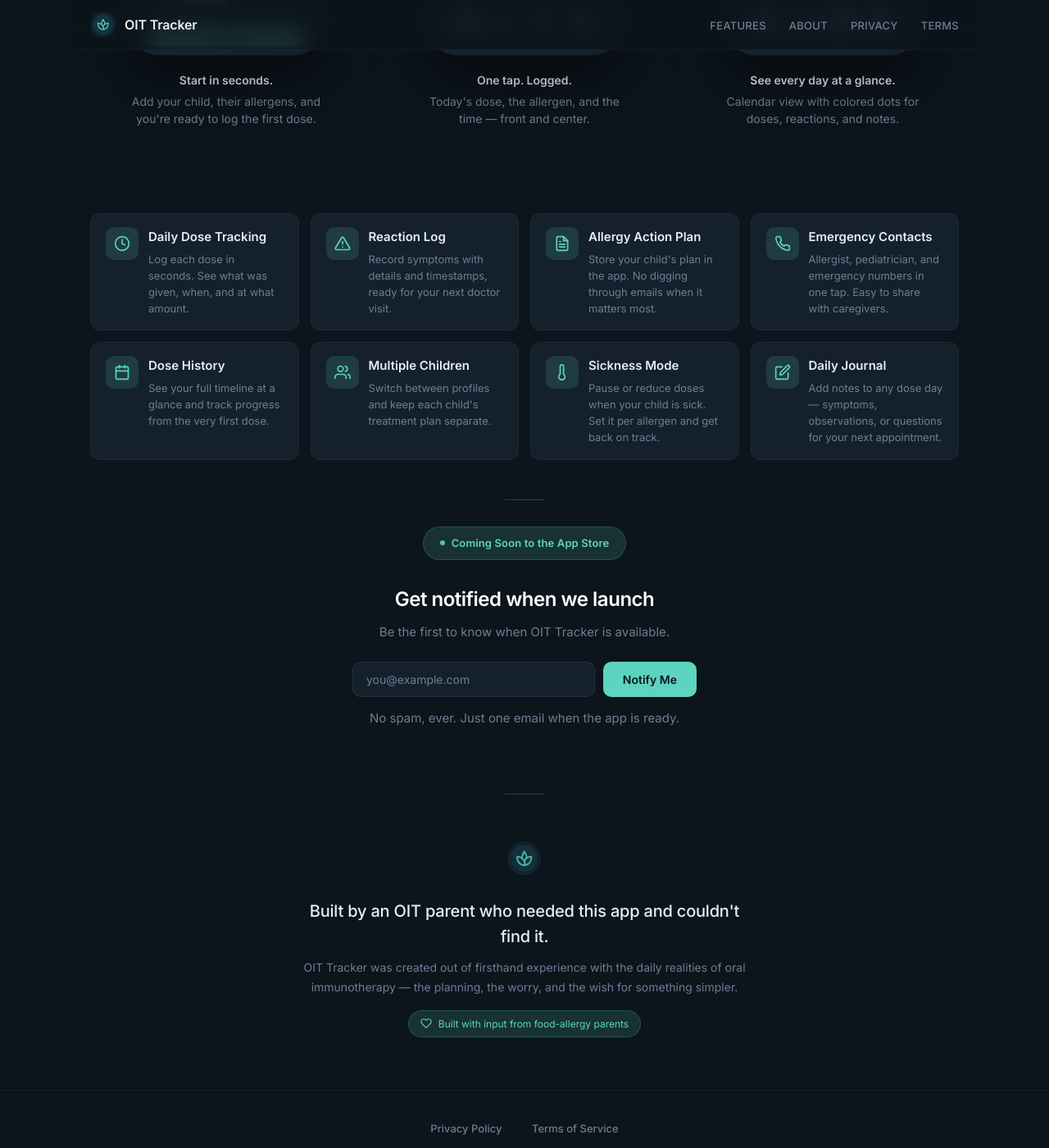
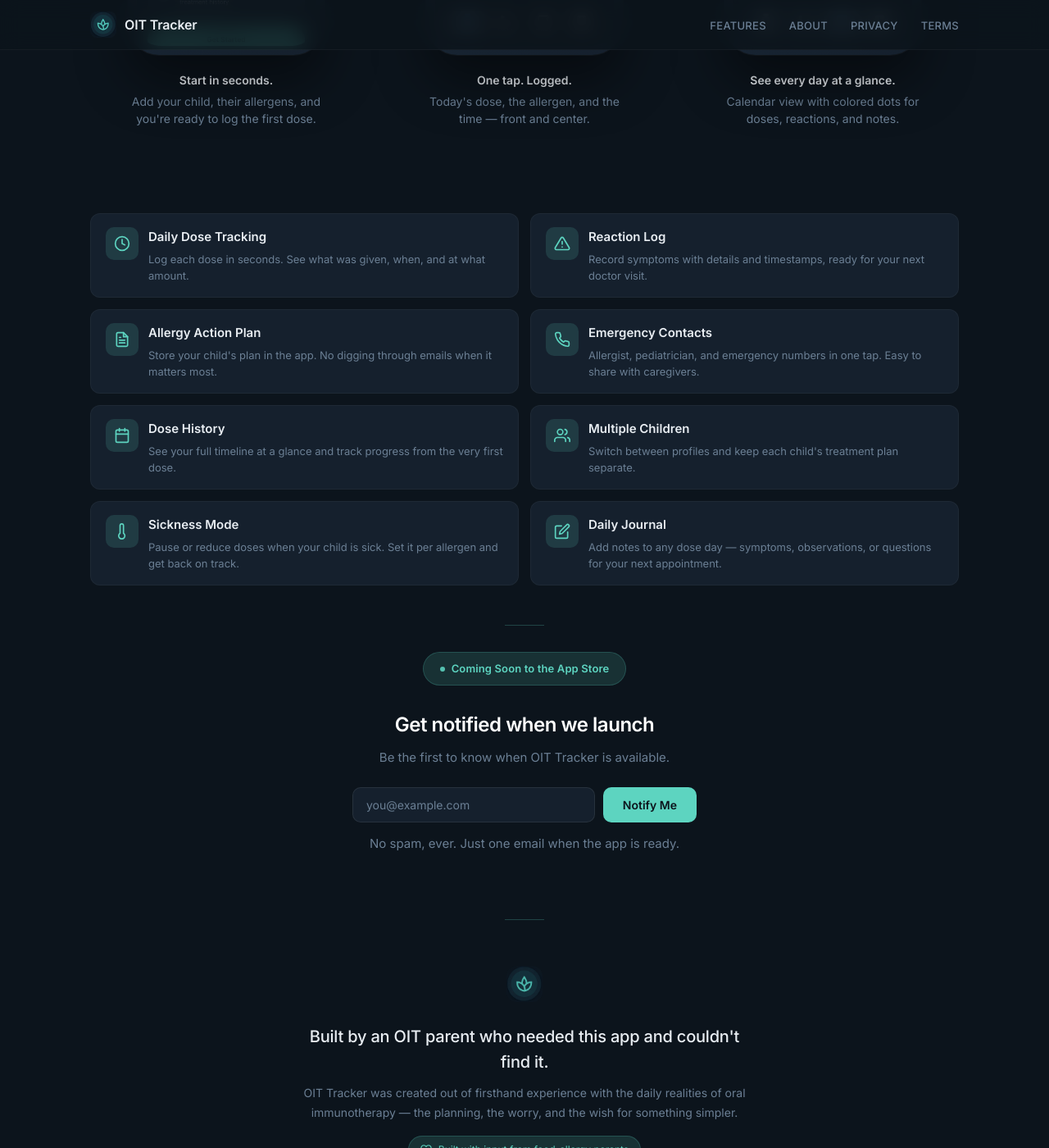
Before and after one commit to acholonu/oittracker.com, a Jekyll site: the page index.html, which Jekyll copies as it is, in a window 1280 px wide and 1400 px high, scrolled down 1357 px. Shown: the whole window at 82% size. Built offline with Jekyll 4.4.1, drawn with Linux system fonts in a browser that asks for light colours.

Commit message:
style(home): widen features grid from 4 to 2 columns
At the 1140px desktop container, 4-column tiles squeezed each
description into ~5 lines beside the icon, making cards feel tall
and cramped. Drops to 2 columns so each card has ~2x the horizontal
room; icon stays on the side. Cards become wider and shorter.

Co-Authored-By: Claude Opus 4.7 (1M context) <noreply@anthropic.com>

```diff
--- a/index.html
+++ b/index.html
@@ -160,11 +160,11 @@
     }
     .phone-screen { width: 100%; height: auto; border-radius: 28px; display: block; }
 
-    /* Feature grid — full-width, 4 columns */
+    /* Feature grid — full-width, 2 columns */
     .features-section { max-width: 1140px; margin: 0 auto; padding: 1rem 2.5rem 3rem; }
     .features {
       display: grid;
-      grid-template-columns: repeat(4, 1fr);
+      grid-template-columns: repeat(2, 1fr);
       gap: 0.875rem;
     }
     .feature-card {
```
